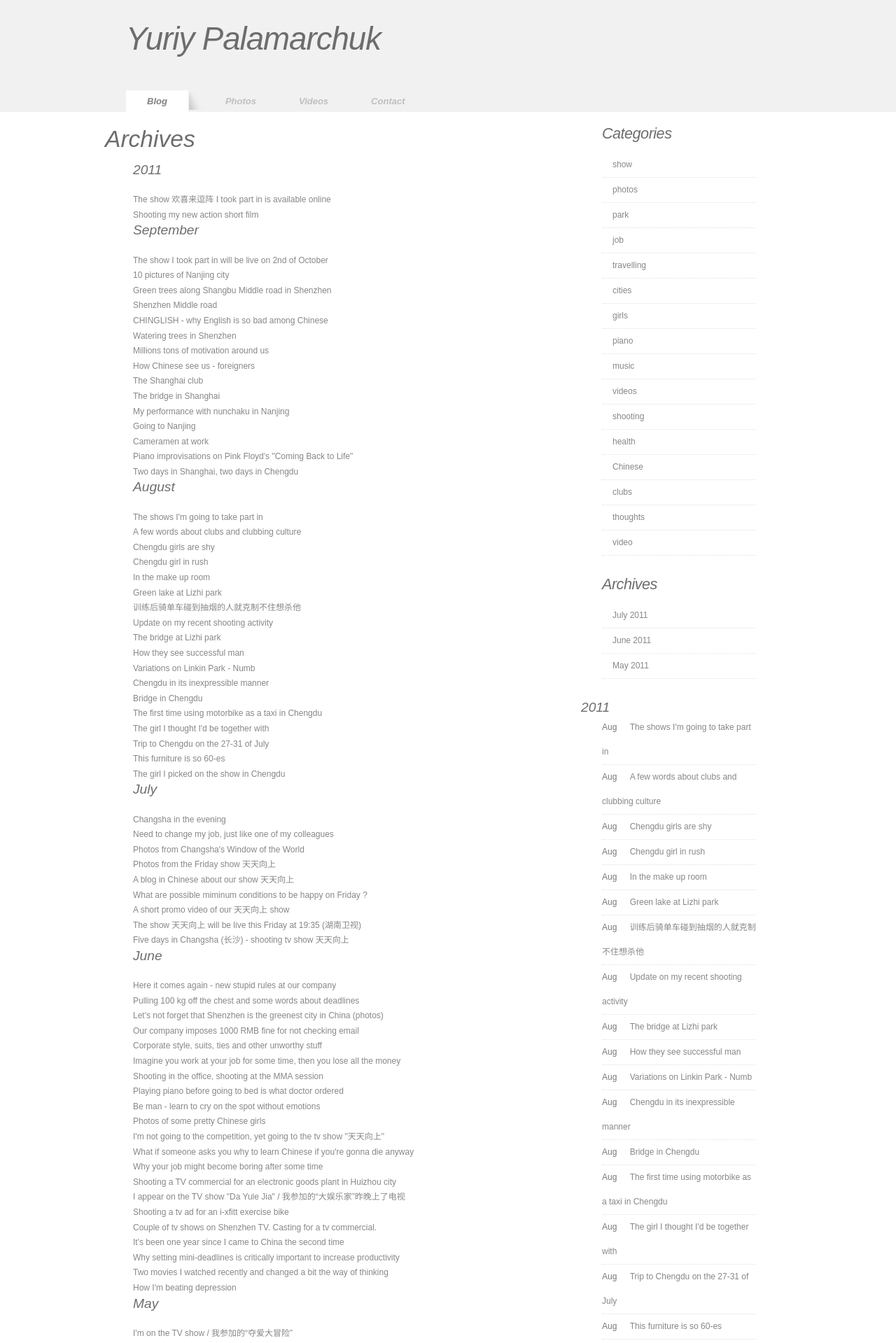
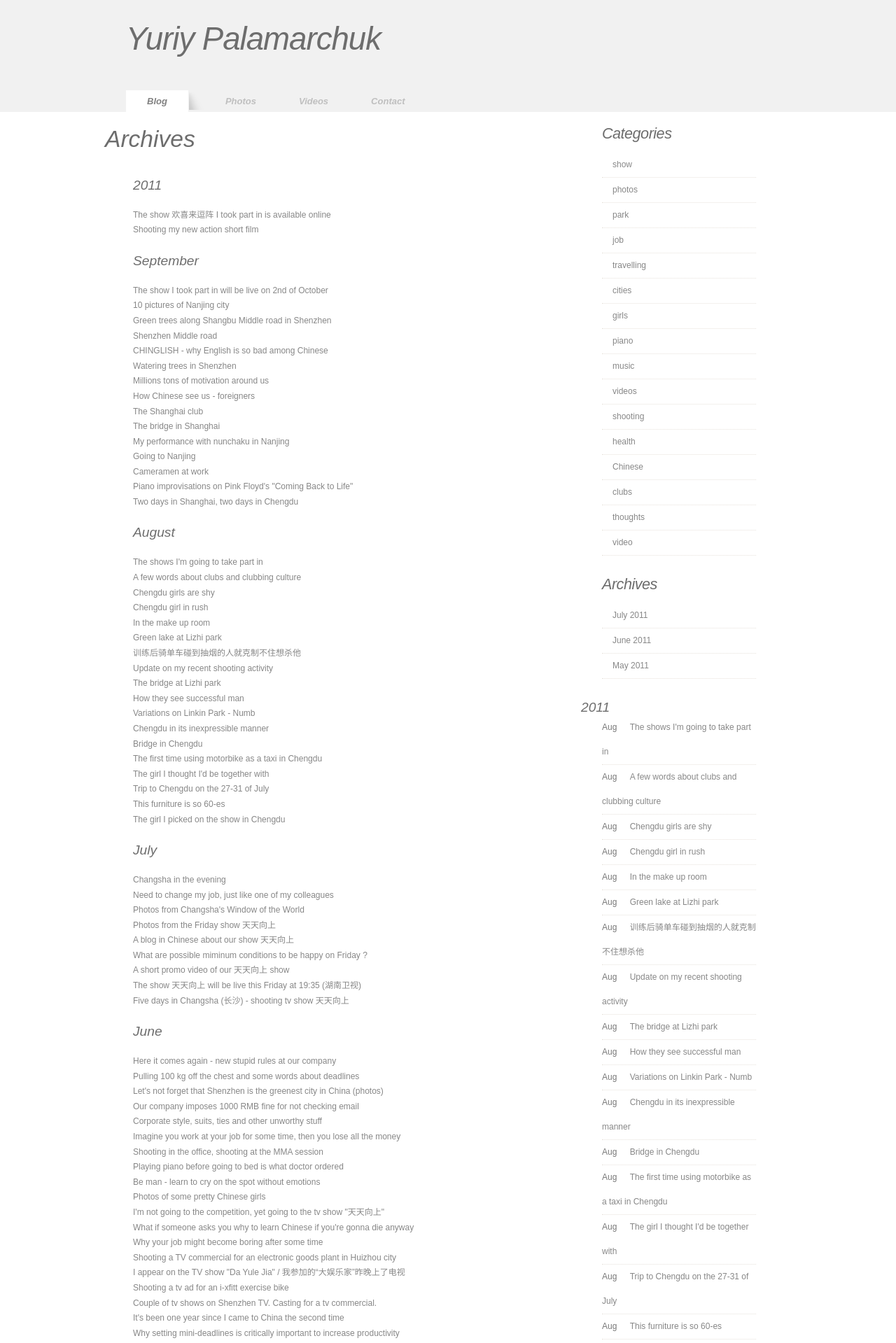
Before and after one commit to iurii/iurii.github.com, a Jekyll site: the page built from archives.html, in a window 1280 px wide. Shown: the top 1919 px of the page at 70% size. Built offline with Jekyll 4.4.1, drawn with Linux system fonts in a browser that asks for light colours; comment, search, counter and statistics services are not loaded.

Commit message:
archives added

```diff
--- a/archives.html
+++ b/archives.html
@@ -10,18 +10,18 @@ title: Yuriy Palamarchuk
   {% for post in site.posts %}
 
     {% unless post.next %}
-      <h3>{{ post.date | date: '%Y' }}</h3><br />
+      <br /><h3>{{ post.date | date: '%Y' }}</h3><br />
     {% else %}
       {% capture year %}{{ post.date | date: '%Y' }}{% endcapture %}
       {% capture nyear %}{{ post.next.date | date: '%Y' }}{% endcapture %}
       {% if year != nyear %}
-        <h3>{{ post.date | date: '%Y' }}</h3>
+        <h3>{{ post.date | date: '%Y' }}</h3><br />
       {% endif %}
 
       {% capture month %}{{ post.date | date: '%B' }}{% endcapture %}
       {% capture nmonth %}{{ post.next.date | date: '%B' }}{% endcapture %}
       {% if month != nmonth %}
-        <h3>{{ post.date | date: '%B' }}</h3><br />
+        <br /><h3>{{ post.date | date: '%B' }}</h3><br />
       {% endif %}
     {% endunless %}
 
```
